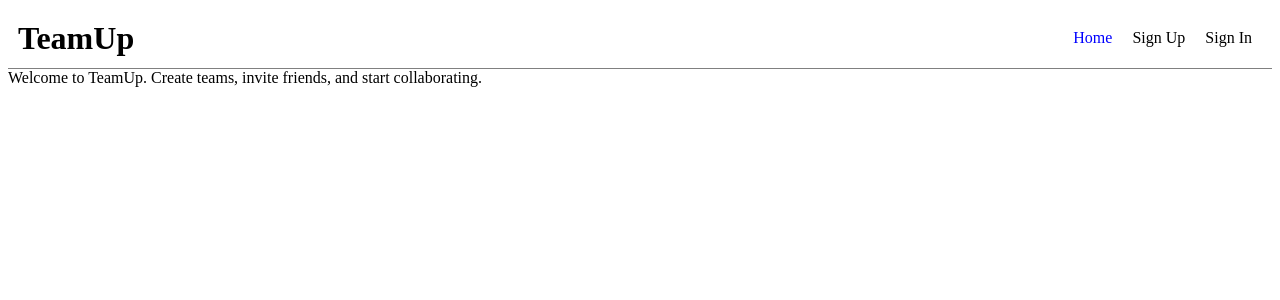
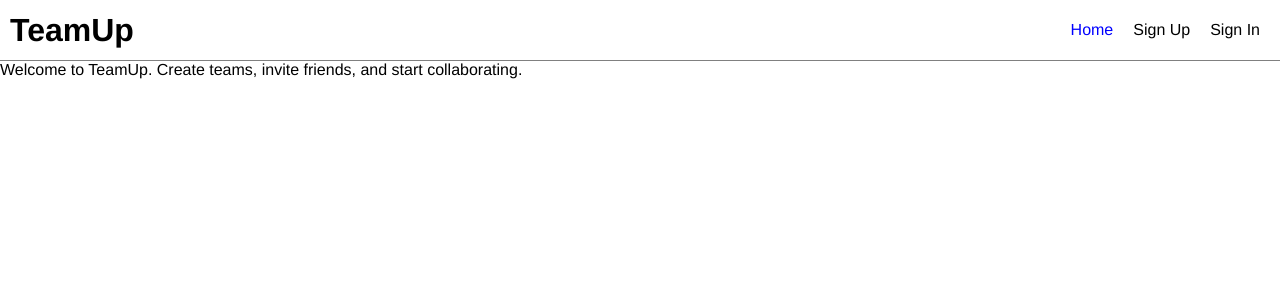
Before and after one commit to upsmancsr/Team-Up, a React (Create React App) app in the folder frontend/: page / in a window 1280 px wide. Shown: the top 300 px of the page. Built offline with nearby package versions, Linux system fonts and the light colour scheme; no server answers.

Commit message:
Changed font family in index.css and imported to index.js

```diff
--- a/frontend/src/index.css
+++ b/frontend/src/index.css
@@ -1,7 +1,8 @@
 body {
 	margin: 0;
-	font-family: -apple-system, BlinkMacSystemFont, "Segoe UI", "Roboto", "Oxygen", "Ubuntu", "Cantarell", "Fira Sans",
-		"Droid Sans", "Helvetica Neue", sans-serif;
+	/* font-family: -apple-system, BlinkMacSystemFont, "Segoe UI", "Roboto", "Oxygen", "Ubuntu", "Cantarell", "Fira Sans",
+		"Droid Sans", "Helvetica Neue", sans-serif; */
+	font-family: "Helvetica", "Arial", sans-serif;
 	-webkit-font-smoothing: antialiased;
 	-moz-osx-font-smoothing: grayscale;
 }
--- a/frontend/src/index.js
+++ b/frontend/src/index.js
@@ -6,6 +6,8 @@
 import * as serviceWorker from './serviceWorker';
 import Firebase, { FirebaseContext } from './components/contexts/firebase';
 import axios from 'axios';
+
+import './index.css';
 
 // Set the base URL for axios requests:
 axios.defaults.baseURL =
```
